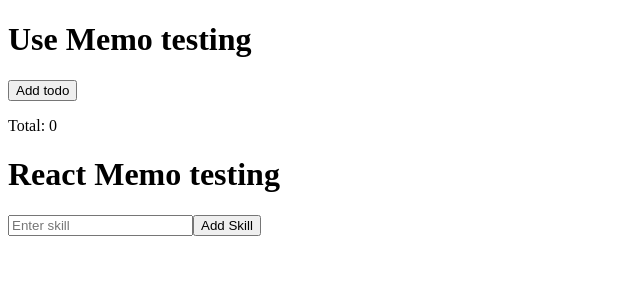
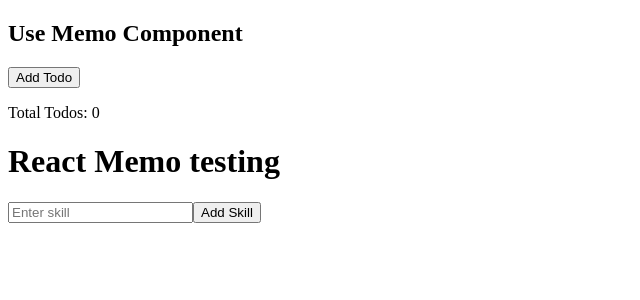
Before and after one commit to acciojob/react-memo-aftab-alam02526, a React app: page / in a window 1280 px wide. Shown: the top 300 px of the page, without its empty margins (0-640 px from the left). Built offline with nearby package versions, Linux system fonts and the light colour scheme.

Commit message:
Update UseMemo.js

```diff
--- a/src/components/UseMemo.js
+++ b/src/components/UseMemo.js
@@ -1,27 +1,27 @@
 import React, { useState, useMemo } from "react";
 
-const UseMemoComponent = () => {
+const UseMemo = () => {
   const [todos, setTodos] = useState([]);
 
-  // useMemo for optimization
   const todoCount = useMemo(() => todos.length, [todos]);
 
-  const addTodo = () => {
+  const handleAddTodo = () => {
     setTodos([...todos, "new todo"]);
   };
 
   return (
     <div>
-      <h1>Use Memo testing</h1>
-      <button onClick={addTodo}>Add todo</button>
+      <h2>Use Memo Component</h2>
+      {/* Must match test case: 'Add Todo' */}
+      <button onClick={handleAddTodo}>Add Todo</button>
       <ul>
         {todos.map((todo, index) => (
           <li key={index}>{todo}</li>
         ))}
       </ul>
-      <p>Total: {todoCount}</p>
+      <p>Total Todos: {todoCount}</p>
     </div>
   );
 };
 
-export default UseMemoComponent;
+export default UseMemo;
```
